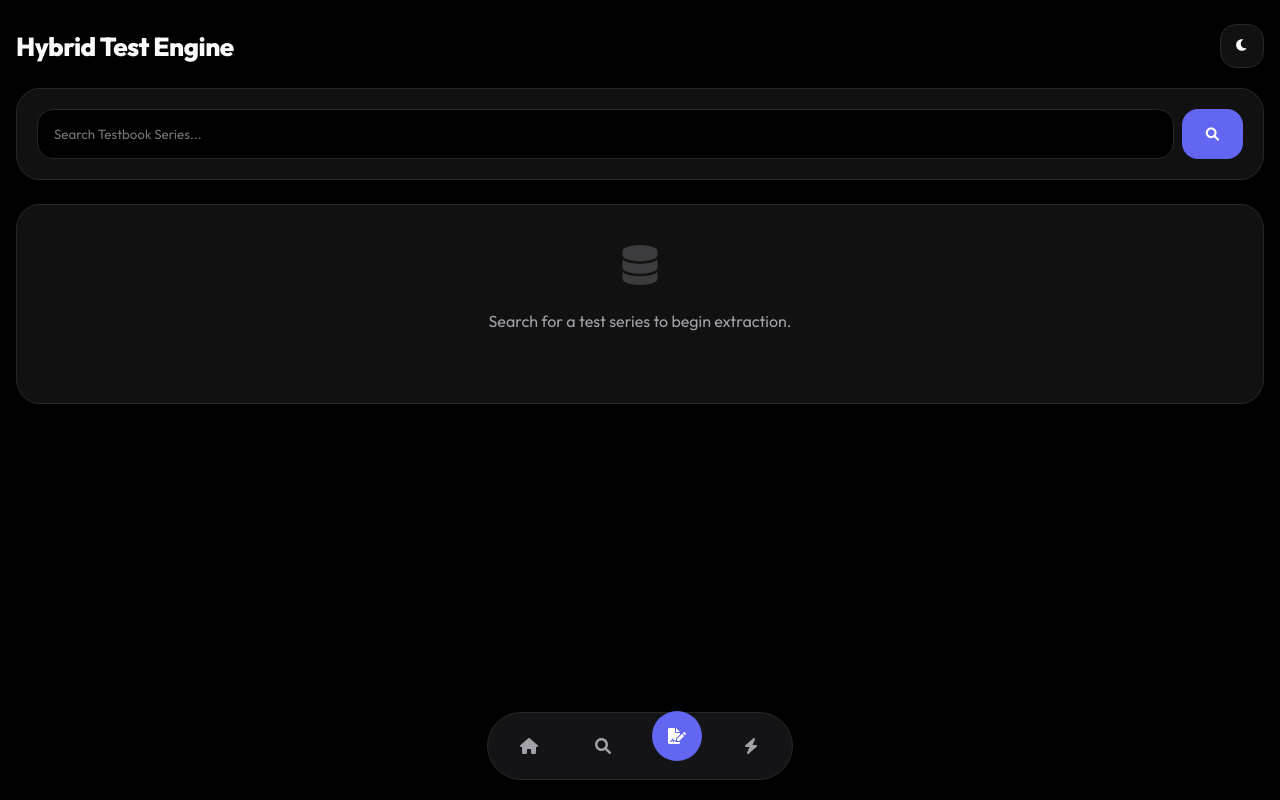
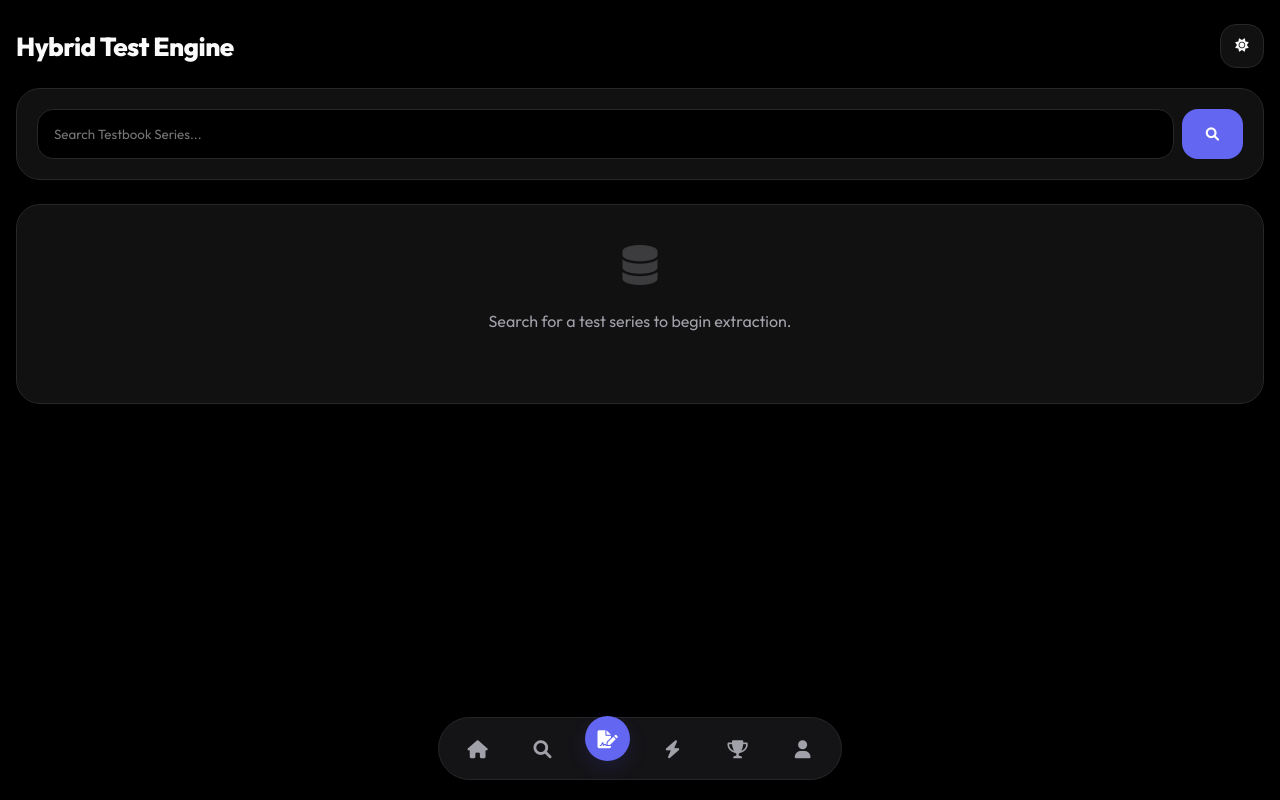
Before and after one commit to itsh4ro5/botupdate, a Python web app: template templates/test_generator.html in a window 1280 px wide. Run offline with Jinja, Linux system fonts and the light colour scheme; the template is opened without the code that fills it, so the values that code supplies are empty; some libraries are stand-ins or nearby versions.

Commit message:
Refactor floating dock styles and theme toggle
Refactor styles for the floating dock and navigation items, and update theme toggle functionality.

```diff
--- a/templates/test_generator.html
+++ b/templates/test_generator.html
@@ -11,8 +11,7 @@
         :root {
             --bg-base: #f4f4f5; --bg-surface: #ffffff; --border-subtle: #e4e4e7;
             --text-primary: #09090b; --text-secondary: #71717a; --accent-main: #4f46e5;
-            --accent-glow: rgba(79, 70, 229, 0.15); --dock-bg: rgba(255, 255, 255, 0.85);
-            --dock-shadow: 0 20px 40px rgba(0,0,0,0.08);
+            --dock-bg: rgba(255, 255, 255, 0.85); --dock-shadow: 0 20px 40px rgba(0,0,0,0.08);
         }
         [data-theme="dark"] {
             --bg-base: #000000; --bg-surface: #111111; --border-subtle: #27272a;
@@ -32,10 +31,10 @@
         .btn-primary-full { width: 100%; background: var(--accent-main); color: white; border: none; padding: 16px; border-radius: 20px; font-weight: 800; cursor: pointer; transition: 0.2s; display: flex; justify-content: center; align-items: center; gap: 8px;}
         .btn-primary-full:active { transform: scale(0.96); }
 
-        /* Floating Dock */
-        .floating-dock { position: fixed; bottom: 20px; left: 50%; transform: translateX(-50%); width: max-content; padding: 8px 16px; background: var(--dock-bg); backdrop-filter: blur(24px); border: 1px solid var(--border-subtle); border-radius: 100px; display: flex; gap: 24px; box-shadow: var(--dock-shadow); z-index: 9999; }
-        .nav-item { display: flex; flex-direction: column; align-items: center; justify-content: center; color: var(--text-secondary); cursor: pointer; text-decoration: none; width: 50px; height: 50px; border-radius: 50%; transition: 0.3s; }
-        .nav-item.active { background: var(--accent-main); color: white; transform: translateY(-10px); }
+        .floating-dock { position: fixed; bottom: 20px; left: 50%; transform: translateX(-50%); width: max-content; padding: 8px 16px; background: var(--dock-bg); backdrop-filter: blur(24px); border: 1px solid var(--border-subtle); border-radius: 100px; display: flex; gap: 20px; z-index: 9999; box-shadow: var(--dock-shadow); transition: 0.3s;}
+        .nav-item { display: flex; flex-direction: column; align-items: center; justify-content: center; color: var(--text-secondary); width: 45px; height: 45px; border-radius: 50%; cursor: pointer; text-decoration: none; transition: 0.3s; }
+        .nav-item i { font-size: 18px; transition: 0.3s; }
+        .nav-item.active { background: var(--accent-main); color: white; box-shadow: 0 8px 20px rgba(79, 70, 229, 0.15); transform: translateY(-10px); }
     </style>
 </head>
 <body data-theme="dark">
@@ -45,7 +44,6 @@
         <button class="theme-btn" onclick="toggleTheme()"><i class="fa-solid fa-moon" id="theme-icon"></i></button>
     </div>
 
-    <!-- TESTBOOK ENGINE (No AI PDF Tab) -->
     <div id="tab-tb">
         <div class="bento-card">
             <div style="display: flex; gap: 8px;">
@@ -60,14 +58,13 @@
         </div>
     </div>
 
-    <!-- NAYA DOCK -->
     <div class="floating-dock">
         <a href="/" class="nav-item"><i class="fa-solid fa-house"></i></a>
         <a href="/explore" class="nav-item"><i class="fa-solid fa-magnifying-glass"></i></a>
         <a href="/quiz" class="nav-item active"><i class="fa-solid fa-file-signature"></i></a>
         <a href="/flash" class="nav-item"><i class="fa-solid fa-bolt"></i></a>
-        <a href="/admin_panel" class="nav-item" id="btn-nav-admin" style="display:none;"><i class="fa-solid fa-shield-halved"></i></a>
-        <a href="/owner_panel" class="nav-item" id="btn-nav-owner" style="display:none;"><i class="fa-solid fa-crown"></i></a>
+        <a href="/leaderboard" class="nav-item"><i class="fa-solid fa-trophy"></i></a>
+        <a href="/profile" class="nav-item"><i class="fa-solid fa-user"></i></a>
     </div>
 
     <script>
@@ -75,7 +72,7 @@
         let uid = tg.initDataUnsafe?.user?.id || 9999999;
 
         document.querySelectorAll('a.nav-item').forEach(link => {
-            link.addEventListener('click', function(e) {
+            link.addEventListener('click', function() {
                 if (tg.HapticFeedback) tg.HapticFeedback.impactOccurred('medium');
                 let icon = this.querySelector('i');
                 if(icon) icon.className = 'fas fa-spinner fa-spin';
@@ -83,14 +80,8 @@
         });
 
         window.onload = () => {
-            let saved = localStorage.getItem('edtech_theme') || 'dark';
-            document.body.setAttribute('data-theme', saved);
-            document.getElementById("theme-icon").className = saved === 'dark' ? "fa-solid fa-moon" : "fa-solid fa-sun";
-
-            fetch('/api/user/' + uid).then(r=>r.json()).then(data => {
-                if (data.is_admin || data.is_owner) document.getElementById("btn-nav-admin").style.display = "flex";
-                if (data.is_owner) document.getElementById("btn-nav-owner").style.display = "flex";
-            });
+            document.body.setAttribute('data-theme', localStorage.getItem('edtech_theme') || 'dark');
+            document.getElementById("theme-icon").className = localStorage.getItem('edtech_theme') === 'dark' ? "fa-solid fa-moon" : "fa-solid fa-sun";
         }
 
         function toggleTheme() {
@@ -101,9 +92,6 @@
             document.getElementById("theme-icon").className = theme === 'dark' ? "fa-solid fa-moon" : "fa-solid fa-sun";
         }
 
-        // ==========================================
-        // TESTBOOK LOGIC
-        // ==========================================
         let tbCache = {};
 
         async function searchTB() {
```
